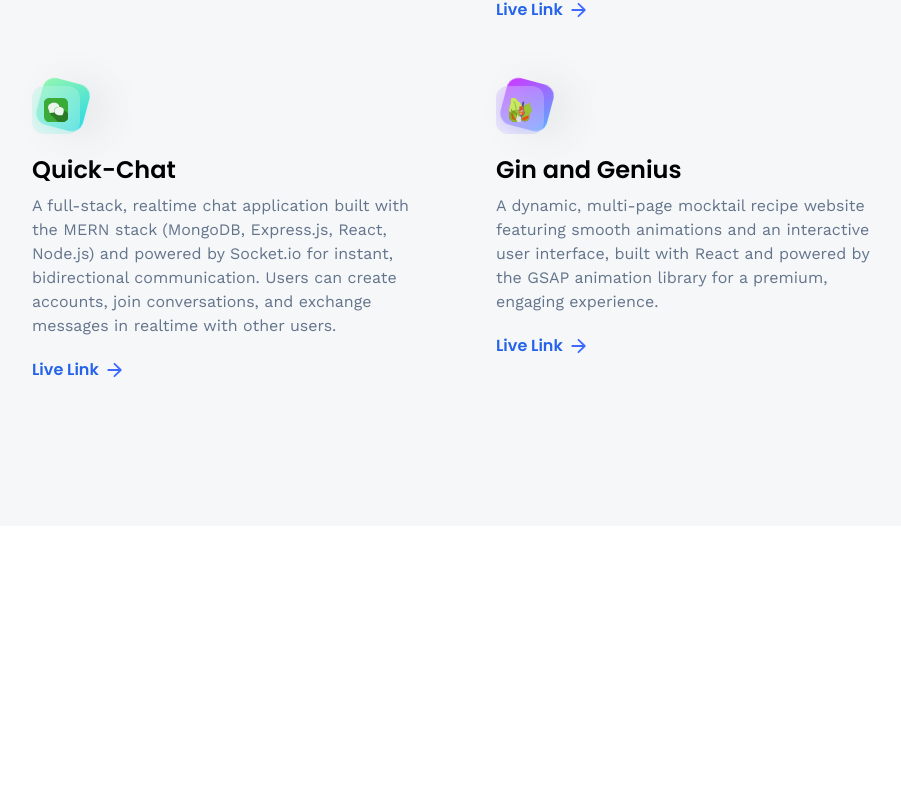
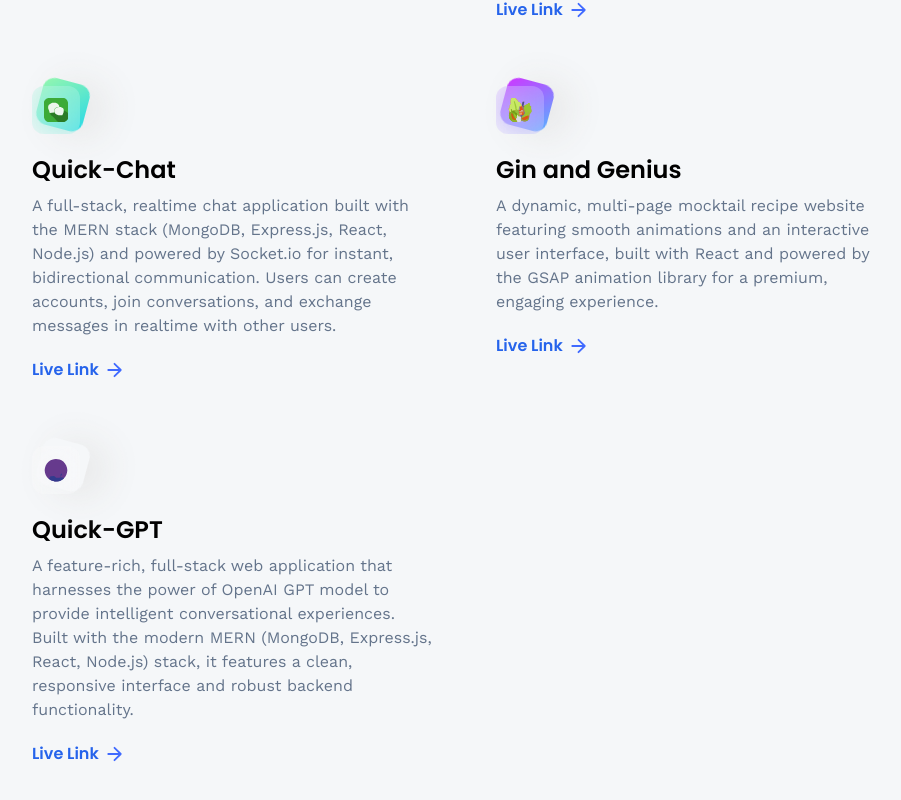
Before and after one commit to Chirag2440/3d-portfolio, a React (Vite) app: page /projects in a window 1280 px wide. Shown: the part 638-1438 px from the top of the page, without its empty margins (160-1061 px from the left). Before the commit the page ends 1164 px from the top, so only its background shows below. Built offline with nearby package versions, Linux system fonts and the light colour scheme.

Commit message:
Commit Completed

```diff
--- a/src/assets/icons/index.js
+++ b/src/assets/icons/index.js
@@ -22,8 +22,10 @@
 import keeper from './keeper.svg'
 import chatlogo from './chatlogo.svg'
 import moctail from './moctail.svg'
+import ai from './ai.svg'
 
 export {
+    ai,
     moctail,
     chatlogo,
     css,
--- a/src/constants/index.js
+++ b/src/constants/index.js
@@ -1,4 +1,5 @@
 import {
+    ai,
     moctail,
     chatlogo,
     gta6,
@@ -140,5 +141,12 @@
         name: 'Gin and Genius',
         description: 'A dynamic, multi-page mocktail recipe website featuring smooth animations and an interactive user interface, built with React and powered by the GSAP animation library for a premium, engaging experience.',
         link: 'https://github.com/Chirag2440/gsap-Mocktail',
+    },
+    {
+        iconUrl: ai,
+        theme: 'btn-back-violet',
+        name: 'Quick-GPT',
+        description: 'A feature-rich, full-stack web application that harnesses the power of OpenAI GPT model to provide intelligent conversational experiences. Built with the modern MERN (MongoDB, Express.js, React, Node.js) stack, it features a clean, responsive interface and robust backend functionality.',
+        link: 'https://github.com/Chirag2440/quick-GPT',
     }
 ];
```
Also changed, not shown: src/assets/icons/ai.svg (added).
